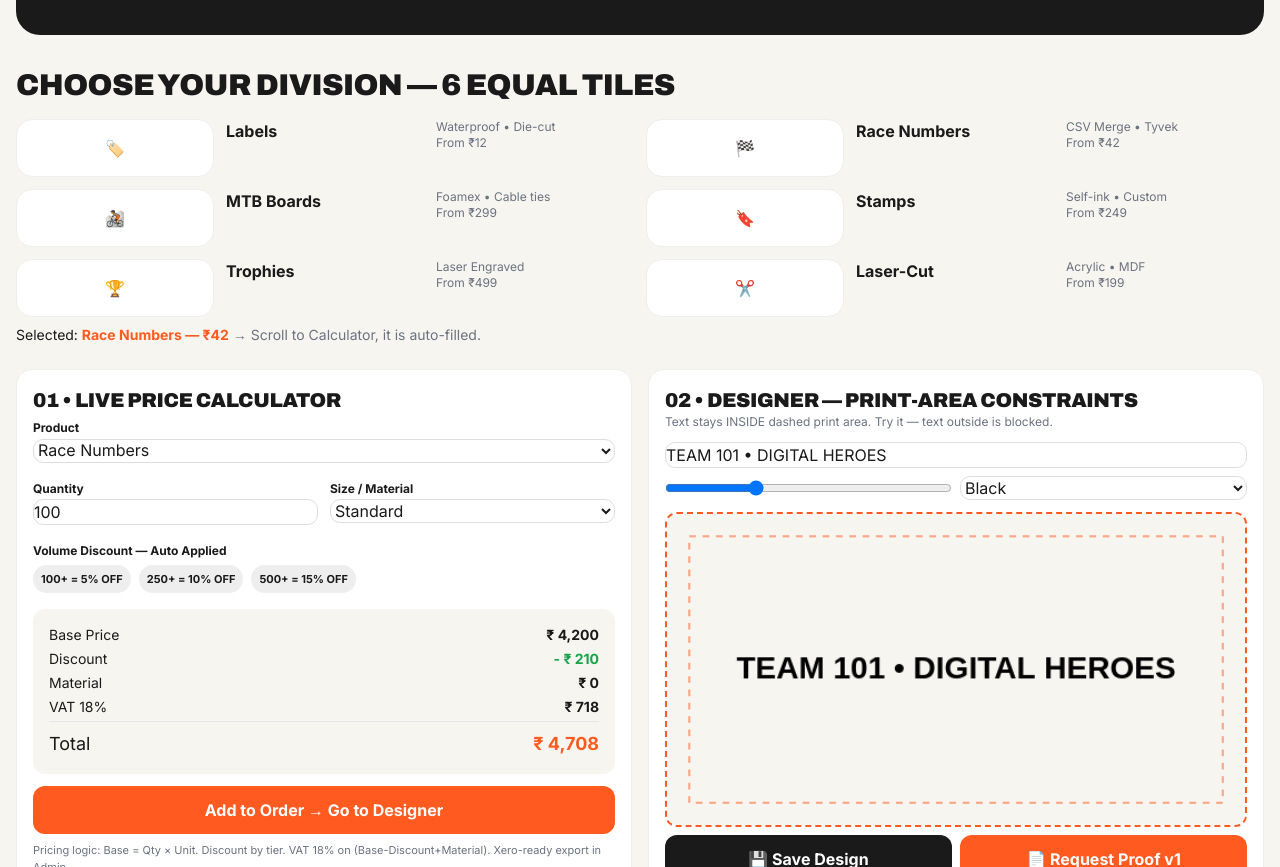
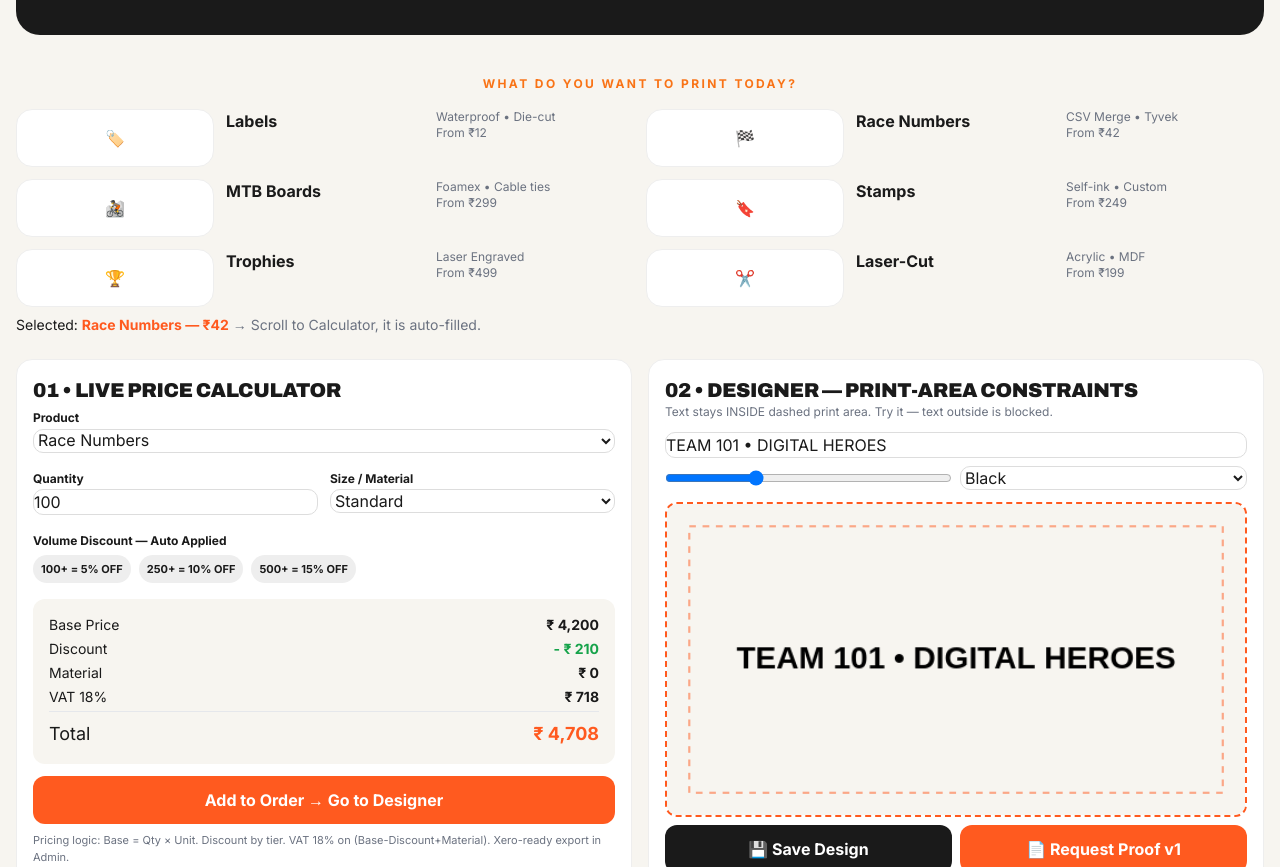
Before and after one commit to adhikariprint2026-source/web-to-print, a plain HTML site: page index.html in a window 1280 px wide. Shown: the part 1061-1928 px from the top of the page. Drawn offline with nearby package versions, Linux system fonts and the light colour scheme.

Commit message:
Update index.html

```diff
--- a/index.html
+++ b/index.html
@@ -70,7 +70,7 @@ PREMIUM PRINTING • BENGALURU</span><span class="hidden md:block">support@digit
 
 <!-- 6 EQUAL TILES -->
 <section id="products" class="max-w-7xl mx-auto px-4">
-<h2 class="geo text-2xl md:text-3xl font-black">CHOOSE YOUR DIVISION — 6 EQUAL TILES</h2>
+<p class="text-center text-orange-500 font-bold text-[12px] tracking-[0.2em] mt-2">WHAT DO YOU WANT TO PRINT TODAY?</p>
 <div class="grid grid-cols-2 md:grid-cols-3 lg:grid-cols-6 gap-3 mt-4">
 <div class="tile card text-center cursor-pointer" onclick="selectProduct('Labels','₹12')">🏷️</div><b>Labels</b><p class="text-xs text-gray-500">Waterproof • Die-cut<br>From ₹12</p>
 <div class="tile card text-center cursor-pointer" onclick="selectProduct('Race Numbers','₹42')">🏁</div><b>Race Numbers</b><p class="text-xs text-gray-500">CSV Merge • Tyvek<br>From ₹42</p>
```
